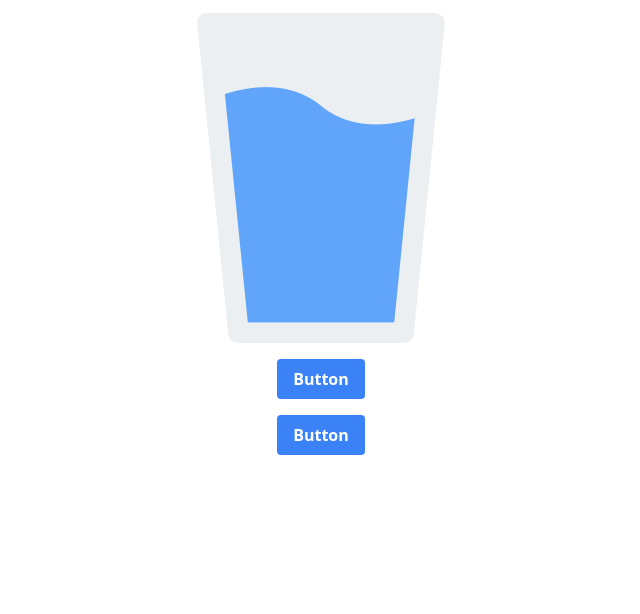
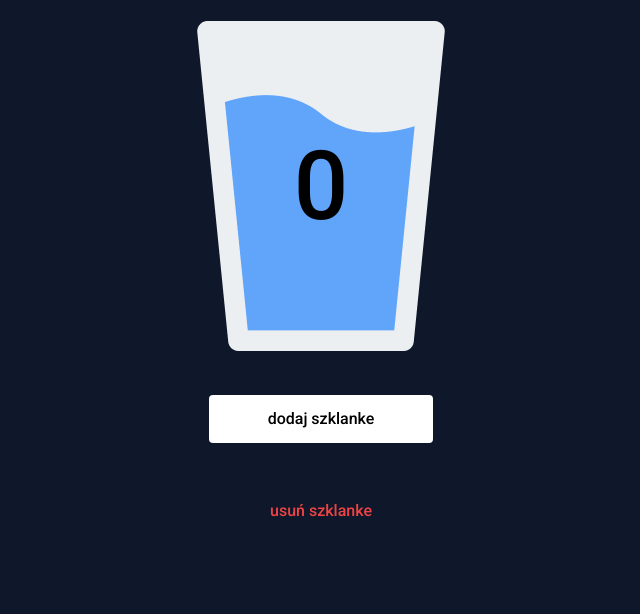
Before and after one commit to FlyingFreestyle/hydrapp, a website built with Parcel: page src/index.html in a window 1280 px wide. Shown: the part 186-800 px from the top of the page, without its empty margins (319-959 px from the left). Built offline with nearby package versions, Linux system fonts and the light colour scheme.

Commit message:
Items layout

```diff
--- a/src/index.html
+++ b/src/index.html
@@ -7,23 +7,30 @@
   <link href="./index.css" rel="stylesheet">
   <link rel="preconnect" href="https://fonts.googleapis.com">
   <link rel="preconnect" href="https://fonts.gstatic.com" crossorigin>
-  <link href="https://fonts.googleapis.com/css2?family=Roboto+Mono&family=Roboto:wght@500&display=swap" rel="stylesheet">
+  <link href="https://fonts.googleapis.com/css2?family=Roboto+Mono&family=Roboto:wght@500&display=swap"
+    rel="stylesheet">
   <title>HydrApp</title>
 </head>
 
-<body>
-  <main>
-    <div class="flex flex-col gap-4 h-screen justify-center items-center md:container m-auto px-4">
-      <p>hydrapp</p>
+<body class="bg-slate-900">
+  <header>
+  </header>
+  <main class="flex flex-col m-auto h-screen w-screen justify-items-center justify-center items-center font-roboto gap-11 top-10">
+    <p class="text-6xl text-white mt-6">hydrapp</p>
+    <div class="relative">
       <img src="img/water-glass.png" alt="Water glass">
-      <button class="bg-blue-500 hover:bg-blue-700 text-white font-bold py-2 px-4 rounded">
-        Button
+      <p class="count--js absolute left-1/2 top-1/2 text-8xl -translate-x-1/2 -translate-y-1/2">0</p>
+    </div>
+    <div class="flex flex-col gap-11">
+      <button class="add-glass--js bg-white text-black text-base rounded w-56 h-12">
+        dodaj szklanke
       </button>
-      <button class="bg-blue-500 hover:bg-blue-700 text-white font-bold py-2 px-4 rounded">
-        Button
+      <button class="remove-glass--js text-red-500 text-base rounded h-12 w-56">
+        usuń szklanke
       </button>
     </div>
   </main>
+  <footer></footer>
 </body>
 
 </html>
--- a/tailwind.config.js
+++ b/tailwind.config.js
@@ -6,7 +6,7 @@ module.exports = {
   theme: {
     extend: {
       fontFamily: {
-        'Roboto': ['Roboto', 'sans-serif']
+        'roboto': ['Roboto', 'sans-serif']
       }
     },
   },
```
